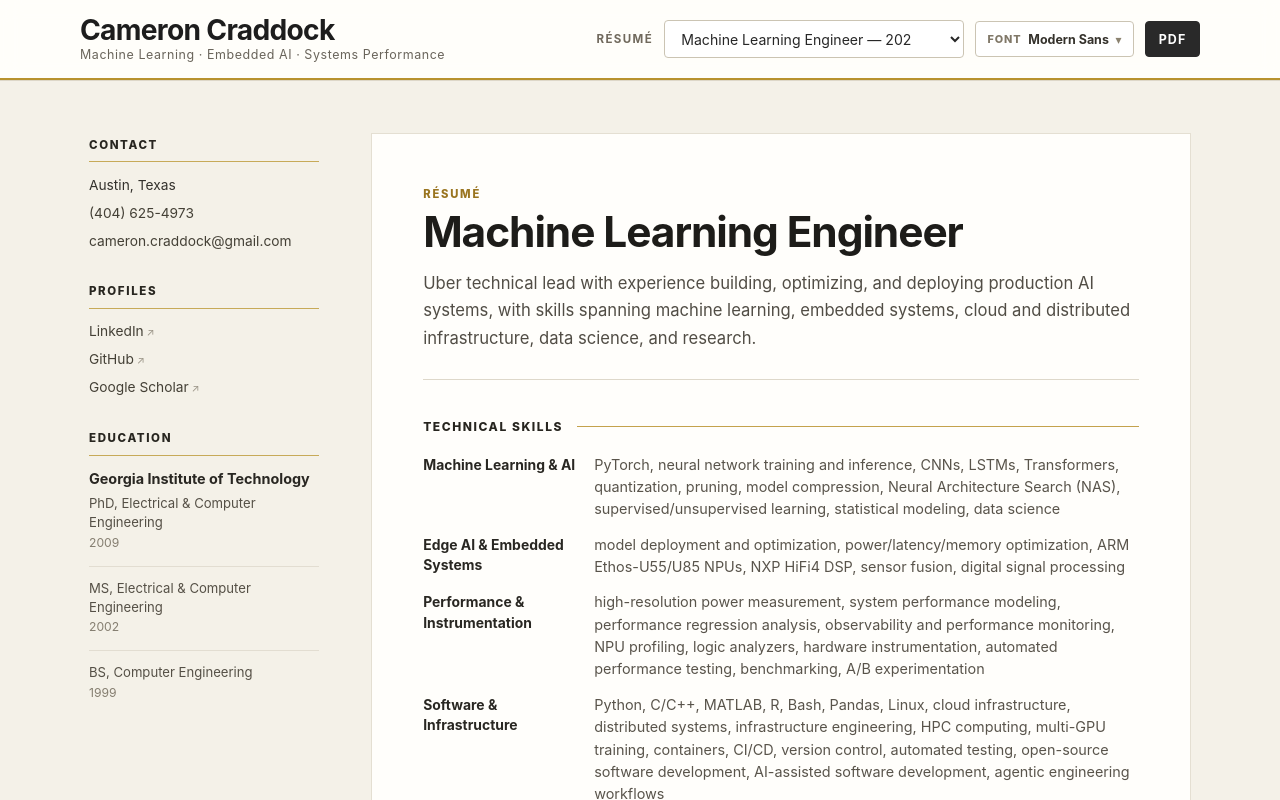
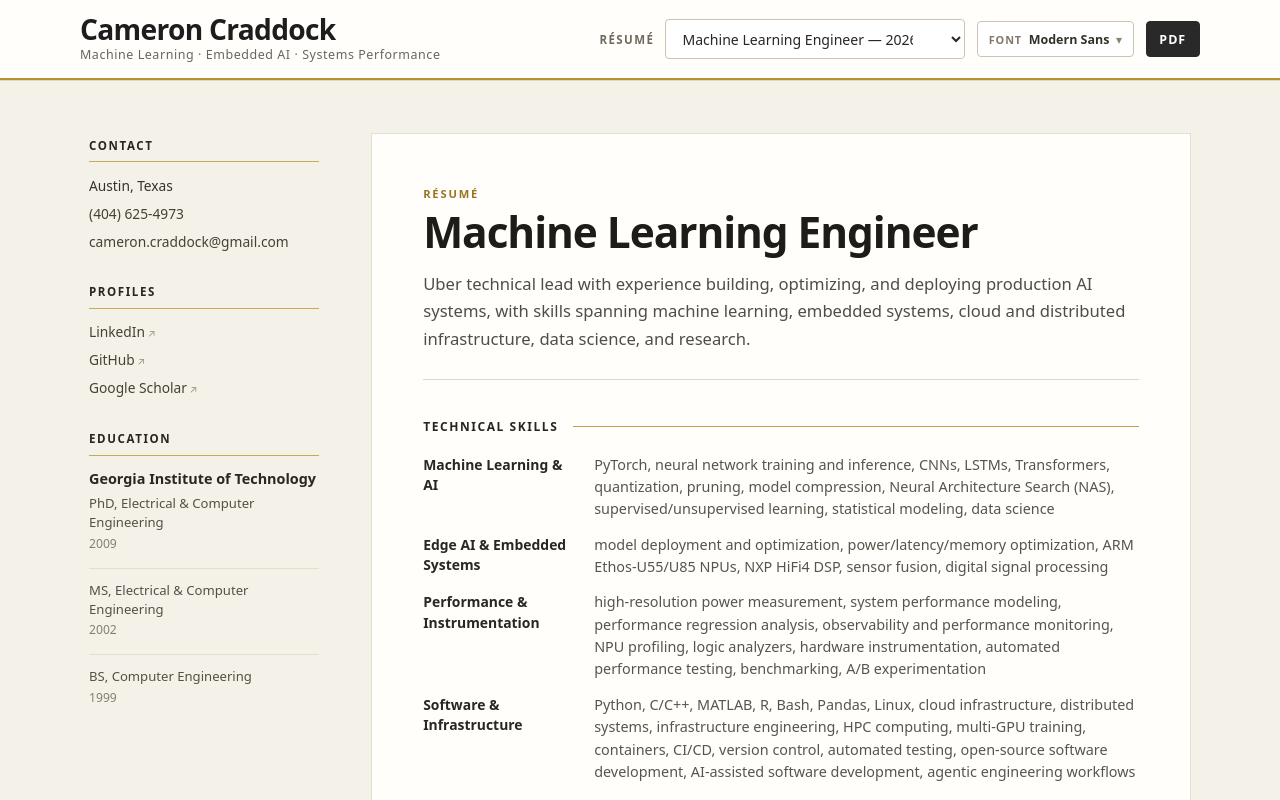
Before and after one commit to ccraddock/cloud_resume_challenge, a React (Vite) app in the folder resume-app/: page / in a window 1280 px wide. Shown: the top 800 px of the page. Built offline with nearby package versions, Linux system fonts and the light colour scheme.

Commit message:
Use cross-platform font theme stacks

```diff
--- a/resume-app/src/App.css
+++ b/resume-app/src/App.css
@@ -1,7 +1,7 @@
 .app {
-  --font-body: ui-sans-serif, -apple-system, BlinkMacSystemFont, "Segoe UI", Arial, sans-serif;
-  --font-display: ui-sans-serif, -apple-system, BlinkMacSystemFont, "Segoe UI", Arial, sans-serif;
-  --font-label: ui-sans-serif, -apple-system, BlinkMacSystemFont, "Segoe UI", Arial, sans-serif;
+  --font-body: system-ui, -apple-system, BlinkMacSystemFont, "Segoe UI", sans-serif;
+  --font-display: system-ui, -apple-system, BlinkMacSystemFont, "Segoe UI", sans-serif;
+  --font-label: system-ui, -apple-system, BlinkMacSystemFont, "Segoe UI", sans-serif;
   min-height: 100vh;
   display: flex;
   flex-direction: column;
@@ -10,27 +10,27 @@
 }
 
 .app[data-font-theme="humanist"] {
-  --font-body: "Avenir Next", Avenir, "Trebuchet MS", "Segoe UI", sans-serif;
-  --font-display: "Avenir Next", Avenir, "Trebuchet MS", "Segoe UI", sans-serif;
-  --font-label: "Avenir Next", Avenir, "Trebuchet MS", "Segoe UI", sans-serif;
+  --font-body: Ubuntu, Cantarell, "Trebuchet MS", sans-serif;
+  --font-display: Ubuntu, Cantarell, "Trebuchet MS", sans-serif;
+  --font-label: Ubuntu, Cantarell, "Trebuchet MS", sans-serif;
 }
 
 .app[data-font-theme="editorial"] {
-  --font-body: Inter, ui-sans-serif, -apple-system, BlinkMacSystemFont, "Segoe UI", sans-serif;
-  --font-display: Georgia, "Times New Roman", serif;
-  --font-label: Inter, ui-sans-serif, -apple-system, BlinkMacSystemFont, "Segoe UI", sans-serif;
+  --font-body: "Liberation Sans", Arial, Helvetica, sans-serif;
+  --font-display: "Liberation Serif", Georgia, "Times New Roman", serif;
+  --font-label: "Liberation Sans", Arial, Helvetica, sans-serif;
 }
 
 .app[data-font-theme="classic"] {
-  --font-body: Georgia, "Times New Roman", serif;
-  --font-display: Baskerville, "Iowan Old Style", Georgia, "Times New Roman", serif;
-  --font-label: ui-sans-serif, -apple-system, BlinkMacSystemFont, "Segoe UI", Arial, sans-serif;
+  --font-body: "DejaVu Serif", Georgia, "Times New Roman", serif;
+  --font-display: "DejaVu Serif", Baskerville, Georgia, "Times New Roman", serif;
+  --font-label: "DejaVu Sans", system-ui, sans-serif;
 }
 
 .app[data-font-theme="technical"] {
-  --font-body: "Helvetica Neue", Helvetica, Arial, sans-serif;
-  --font-display: ui-monospace, SFMono-Regular, Menlo, Monaco, Consolas, "Liberation Mono", monospace;
-  --font-label: ui-monospace, SFMono-Regular, Menlo, Monaco, Consolas, "Liberation Mono", monospace;
+  --font-body: "DejaVu Sans", "Helvetica Neue", Helvetica, Arial, sans-serif;
+  --font-display: "DejaVu Sans Mono", ui-monospace, SFMono-Regular, Menlo, Monaco, Consolas, monospace;
+  --font-label: "DejaVu Sans Mono", ui-monospace, SFMono-Regular, Menlo, Monaco, Consolas, monospace;
 }
 
 .page-shell {
```
